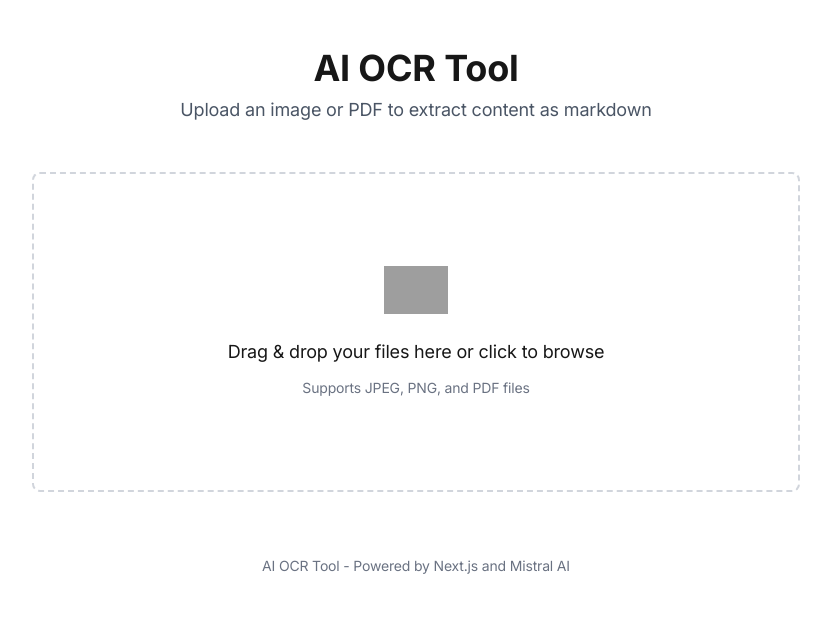
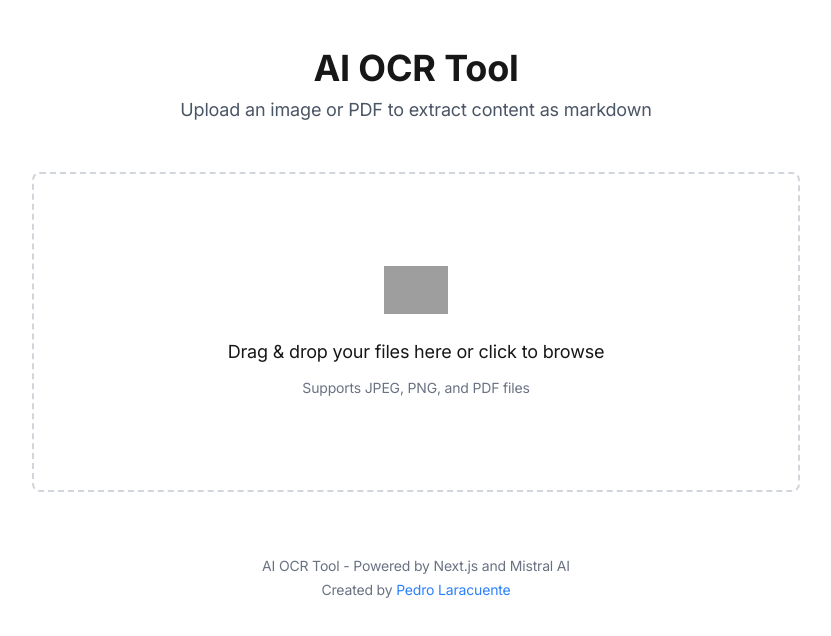
Before and after one commit to laracuentepedro/ai-ocr, a Next.js app: page / in a window 1280 px wide. Shown: the top 636 px of the page, without its empty margins (224-1055 px from the left). Built offline with nearby package versions, Linux system fonts and the light colour scheme; grey boxes are pictures that could not be loaded.

Commit message:
add footer credit to Pedro Laracuente with link

```diff
--- a/src/app/page.tsx
+++ b/src/app/page.tsx
@@ -233,6 +233,9 @@ export default function Home() {
 
       <footer className="mt-12 md:mt-16 text-center text-sm text-gray-500 dark:text-gray-400 max-w-3xl mx-auto">
         <p>AI OCR Tool - Powered by Next.js and Mistral AI</p>
+        <p className="mt-1">
+          Created by <a href="https://www.pedrolaracuente.com" target="_blank" rel="noopener noreferrer" className="text-blue-500 hover:text-blue-700 transition-colors">Pedro Laracuente</a>
+        </p>
       </footer>
     </div>
   );
```
